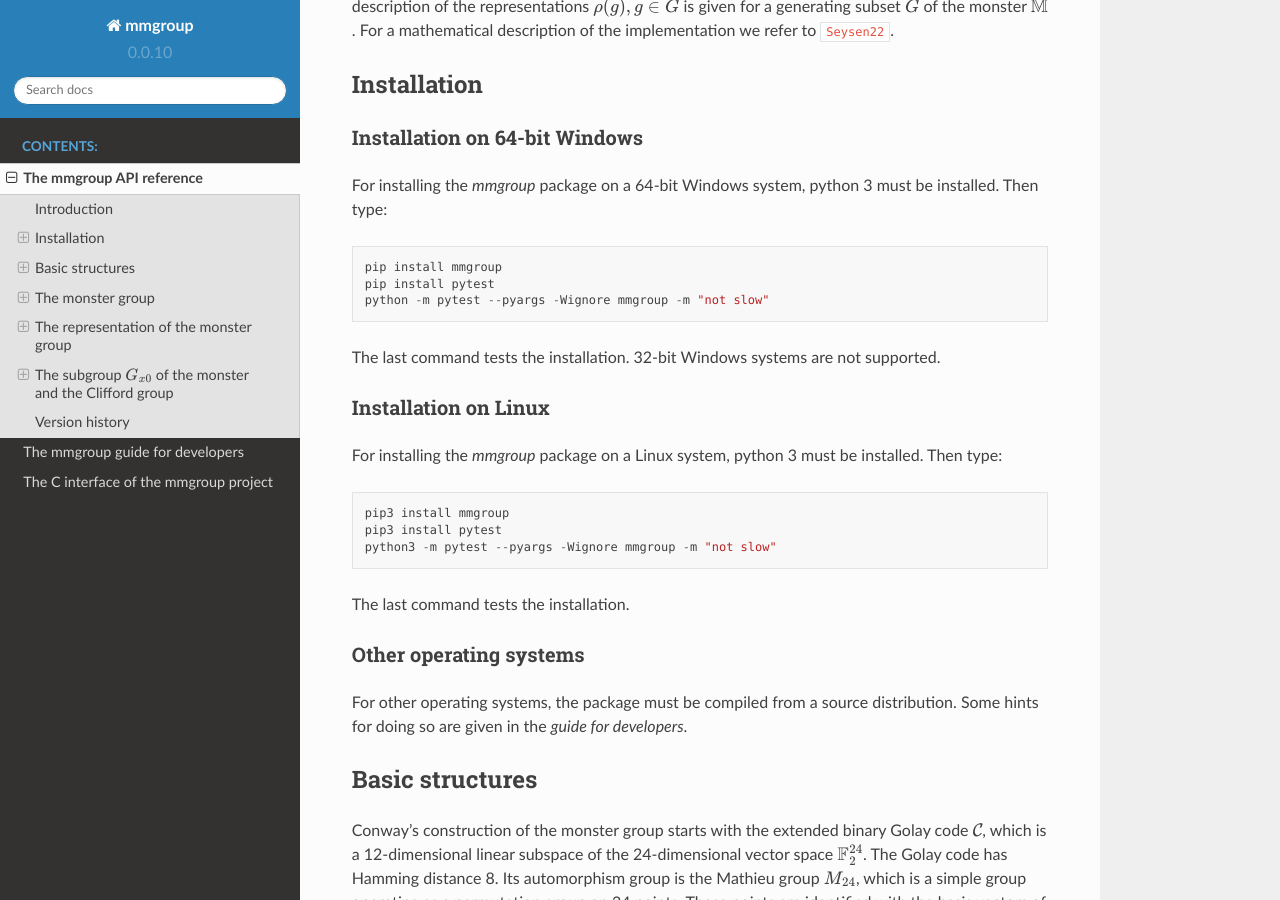
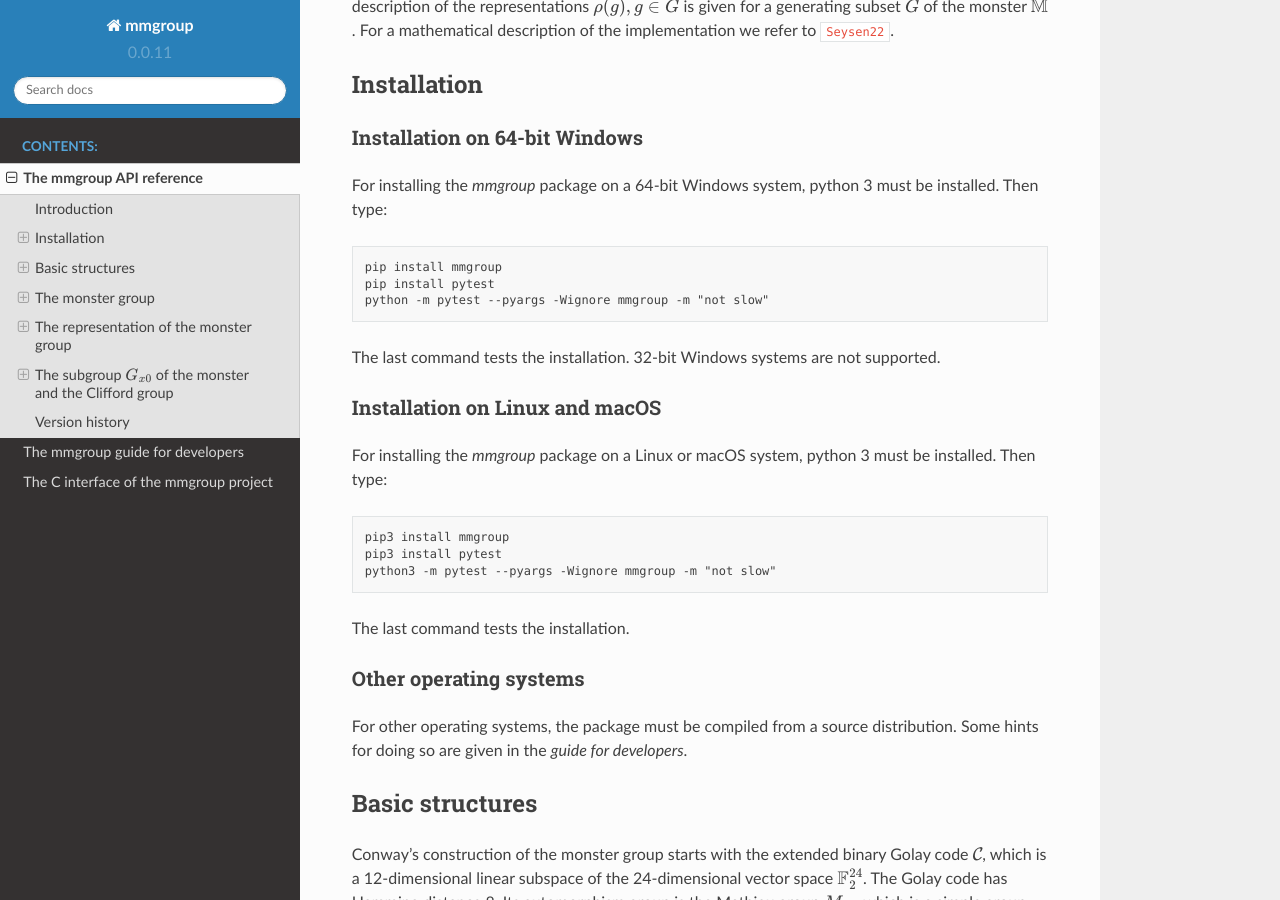
Before and after one commit to Martin-Seysen/mmgroup, a Sphinx documentation site: the page built from docs/source/api.rst, in a window 1280 px wide and 900 px high, scrolled down 828 px. Built offline with Sphinx 7.4.7 and the Read the Docs theme 2.0.0, drawn with Linux system fonts in a browser that asks for light colours; cross-references to code outside the pages are shown as plain code; the version number is read from the project's files by our own code; some of the changed text lies outside the part shown.

Commit message:
Version 0.0.11

```diff
--- a/README.rst
+++ b/README.rst
@@ -19,7 +19,7 @@ For Windows 64:
    pip install pytest
    python -m pytest --pyargs -Wignore mmgroup -m "not slow"
 
-For Linux:
+For Linux and macOS:
 
 .. code-block::
 
--- a/docs/source/api.rst
+++ b/docs/source/api.rst
@@ -341,6 +341,7 @@ Version history
 | Version 0.0.8, 2022-07-12. Performance improved
 | Version 0.0.9, 2022-09-01. Performance improved
 | VERSION 0.0.10, 2022-10-11. Support for cibuildwheel added
+| VERSION = 0.0.11, 2022-10-19. Bugfixes and macOS version added
 
 
 
--- a/docs/source/installation.inc
+++ b/docs/source/installation.inc
@@ -5,7 +5,7 @@ Installation on 64-bit Windows
 For installing the *mmgroup* package on a 64-bit Windows system,
 python 3 must be installed. Then type:
 
-.. code-block::
+.. code-block:: text
 
    pip install mmgroup
    pip install pytest
@@ -15,14 +15,14 @@ python 3 must be installed. Then type:
 The last command tests the installation.
 32-bit Windows systems are not supported.
 
-Installation on Linux
----------------------
+Installation on Linux and macOS
+-------------------------------
 
-For installing the *mmgroup* package on a Linux system,
+For installing the *mmgroup* package on a Linux or macOS system,
 python 3 must be installed. Then type:
 
 
-.. code-block::
+.. code-block:: text
 
    pip3 install mmgroup
    pip3 install pytest
--- a/setup.py
+++ b/setup.py
@@ -5,7 +5,8 @@ from __future__ import absolute_import, division, print_function
 # History
 ####################################################################
 
-VERSION = '0.0.10' # 2022-10-11. Support for cibuildwheel added
+VERSION = '0.0.11' # 2022-10-19. Bugfixes and macOS version added
+# VERSION = '0.0.10' # 2022-10-11. Support for cibuildwheel added
 # VERSION = '0.0.9' # 2022-09-01. Performance improved
 # VERSION = '0.0.8' # 2022-07-12. Performance improved
 # VERSION = '0.0.7' # 2021-12-01. Bugfix in version generation
```
Also changed, not shown: docs/source/guide_build_process.inc (+13 -8 lines), docs/source/installation_from_source.inc (+22 -66 lines), 1 other file.
